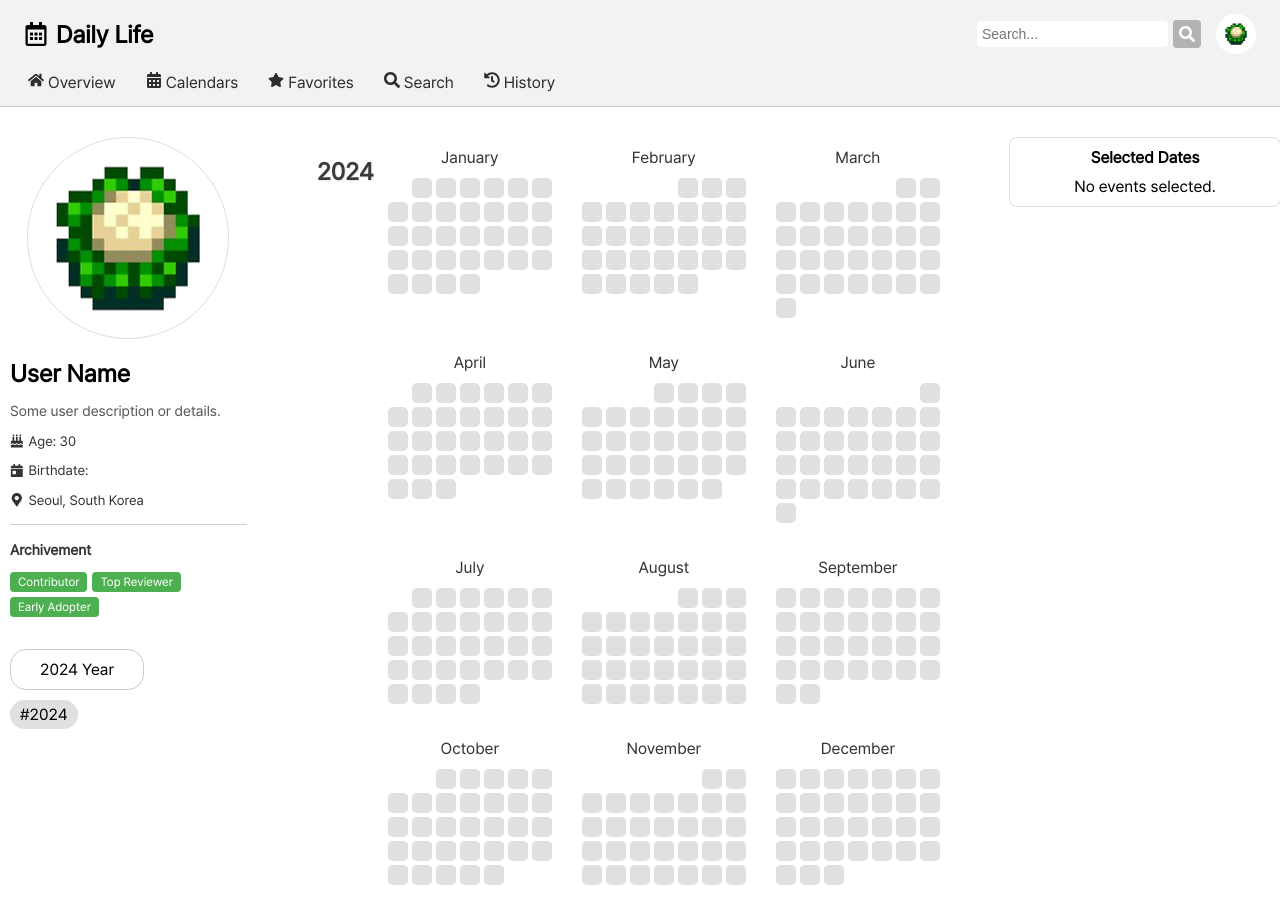
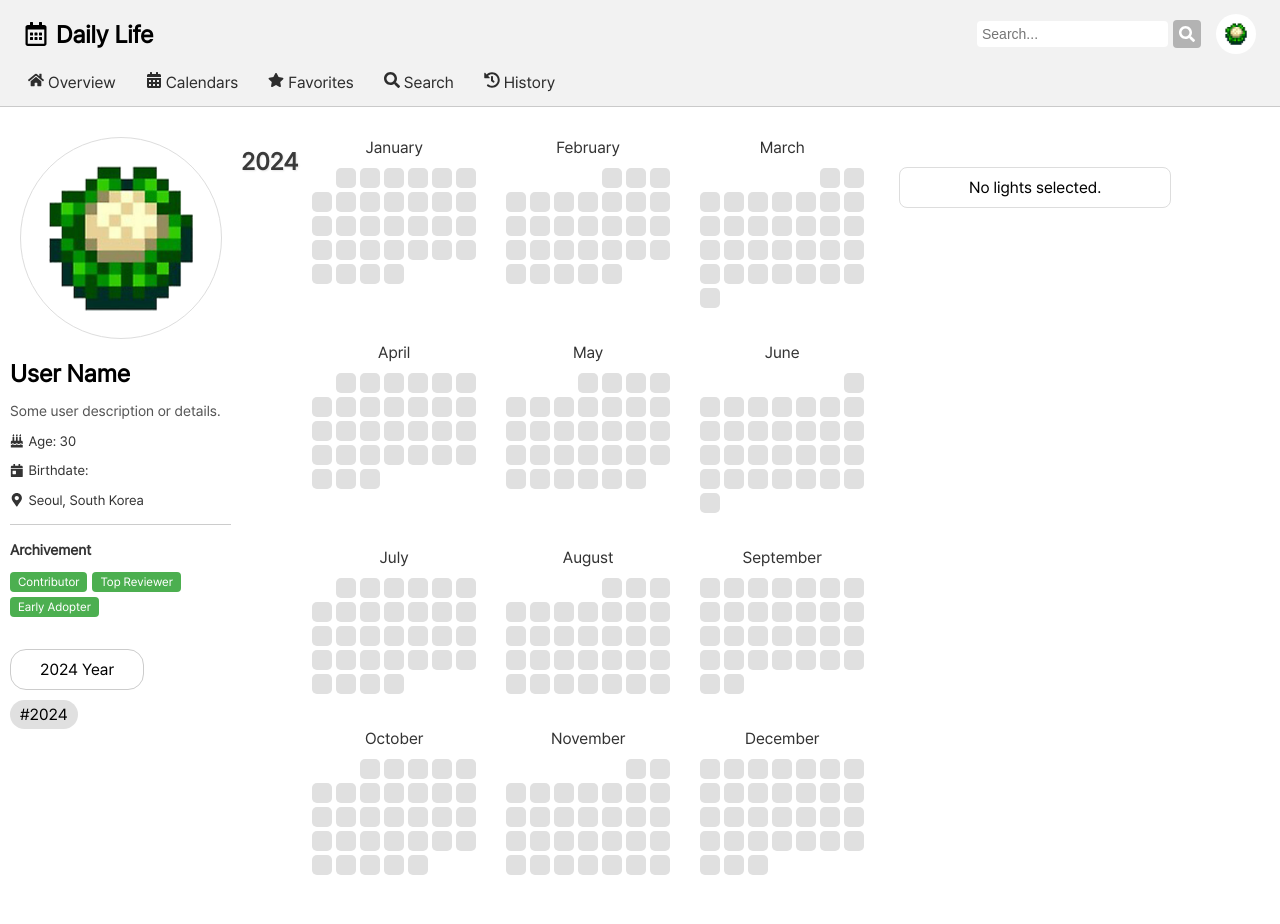
Before and after one commit to Isaac-Seungwon/eternal-light-frontend, a React (Create React App) app: page / in a window 1280 px wide. Shown: the top 924 px of the page. Built offline with nearby package versions, Linux system fonts and the light colour scheme.

Commit message:
update: implement responsive design for Calendar layout

```diff
--- a/src/components/Calendar.css
+++ b/src/components/Calendar.css
@@ -1,9 +1,9 @@
 /* Calendar.css */
 .calendar-container {
     display: flex;
-    flex-direction: row;
+    flex-direction: row; /* 수평 방향으로 정렬 */
     align-items: flex-start;
-    justify-content: center;
+    justify-content: flex-start;
     margin: 0px 0px 20px 0px;
 }
 
@@ -22,24 +22,19 @@
     gap: 10px;
 }
 
-.calendar-wrapper {
-    display: flex;
-    justify-content: center;
-}
-
-@media (max-width: 1450px) {
+@media (max-width: 1400px) {
     .calendar {
         grid-template-columns: repeat(3, 1fr);
     }
 }
 
-@media (max-width: 1150px) {
+@media (max-width: 1170px) {
     .calendar {
         grid-template-columns: repeat(2, 1fr);
     }
 }
 
-@media (max-width: 950px) {
+@media (max-width: 980px) {
     .calendar {
         grid-template-columns: repeat(1, 1fr);
     }
--- a/src/components/Calendar.jsx
+++ b/src/components/Calendar.jsx
@@ -4,8 +4,8 @@ import Month from './Month';
 import './Calendar.css';
 
 const Calendar = ({ year, onDayClick, onTitleHeightChange }) => {
-    const [filledDates, setFilledDates] = useState({});
-    const titleRef = useRef(null);
+    const [filledDates, setFilledDates] = useState({}); // 날짜의 채워짐 상태 관리
+    const titleRef = useRef(null); // 제목 요소 참조
 
     const months = [
         { name: "January", days: 31 },
@@ -22,6 +22,7 @@ const Calendar = ({ year, onDayClick, onTitleHeightChange }) => {
         { name: "December", days: 31 },
     ];
 
+    // 날짜 클릭 핸들러
     const handleToggleDate = (monthIndex, date) => {
         const monthKey = monthIndex + 1;
 
@@ -35,13 +36,13 @@ const Calendar = ({ year, onDayClick, onTitleHeightChange }) => {
                 ...prev[year],
                 [monthKey]: {
                     ...prev[year]?.[monthKey],
-                    [date]: !prev[year]?.[monthKey]?.[date],
+                    [date]: !prev[year]?.[monthKey]?.[date], // 날짜 상태 토글
                 },
             },
         }));
     };
 
-    // 제목 높이를 계산해 전달
+    // 제목 높이를 부모 컴포넌트에 전달
     useEffect(() => {
         if (titleRef.current && onTitleHeightChange) {
             onTitleHeightChange(year, titleRef.current.offsetHeight);
@@ -50,11 +51,13 @@ const Calendar = ({ year, onDayClick, onTitleHeightChange }) => {
 
     return (
         <div className="calendar-container">
+            {/* 캘린더의 연도 제목 표시 */}
             <h2 className="calendar-title" ref={titleRef}>{year}</h2>
             <div className="calendar">
+                {/* 각 월의 Month 컴포넌트를 순회하여 생성 */}
                 {months.map((month, index) => (
+                    <div key={index} className="month-wrapper">
                         <Month
-                        key={index}
                             month={month.name}
                             days={month.days}
                             filledDates={filledDates[year]?.[index + 1] || {}}
@@ -62,6 +65,7 @@ const Calendar = ({ year, onDayClick, onTitleHeightChange }) => {
                             monthIndex={index}
                             year={year}
                         />
+                    </div>
                 ))}
             </div>
         </div>
--- a/src/components/EventList.css
+++ b/src/components/EventList.css
@@ -2,15 +2,16 @@
 .event-list {
     position: relative;
     padding: 10px;
+    margin-left: 25px;
     border: 1px solid #ddd;
     border-radius: 8px;
     max-width: 15.625rem;
-    max-height: 35rem;
+    max-height: 31.5rem;
     overflow-x: hidden;
 }
 
 .event-list:not(:first-child) {
-    margin-top: 30px;
+    margin-top: 40px;
 }
 
 .event-list-title {
@@ -103,3 +104,32 @@
     display: block;
     min-width: 15.625rem;
 }
+
+@media (max-width: 1400px) {
+    .event-list {
+        max-height: 43rem;
+    }
+}
+
+@media (max-width: 1170px) {
+    .event-list {
+        max-height: 65.5rem;
+    }
+}
+
+@media (max-width: 980px) {
+    .event-list {
+        max-height: 133.5rem;
+    }
+}
+
+@media (max-width: 790px) {
+    .event-list {
+        max-height: 31.5rem;
+    }
+
+    .event-list:not(:first-child) {
+        margin-top: 0px;
+        margin-bottom: 20px;
+    }
+}
--- a/src/components/EventList.jsx
+++ b/src/components/EventList.jsx
@@ -29,10 +29,9 @@ const EventList = ({ events }) => {
 
     return (
         <div className="event-list">
-            <span className="event-list-title">Selected Dates</span>
             {Object.entries(groupedEvents).map(([year, months]) => (
                 <div key={year}>
-                    <span className="event-year">- {year} -</span>
+                    <span className="event-list-title event-year">Lights of {year}</span>
                     {Object.entries(months).map(([month, events]) => (
                         <div key={month}>
                             <span className="event-month">{monthNames[month - 1]}</span>
@@ -71,7 +70,7 @@ const EventList = ({ events }) => {
                     ))}
                 </div>
             ))}
-            {events.length === 0 && <span>No events selected.</span>}
+            {events.length === 0 && <span>No lights selected.</span>}
         </div>
     );
 };
--- a/src/components/Header.jsx
+++ b/src/components/Header.jsx
@@ -1,3 +1,4 @@
+// Header.jsx
 import React from 'react';
 import './Header.css';
 import SearchBar from './SearchBar';
--- a/src/components/Modal.css
+++ b/src/components/Modal.css
@@ -1,4 +1,4 @@
-/* Daybox.jsx */
+/* Modal.css */
 .modal-overlay {
     position: fixed;
     top: 0;
--- a/src/components/Month.css
+++ b/src/components/Month.css
@@ -1,3 +1,4 @@
+/* Month.css */
 .month {
     padding: 0.625rem; /* 10px */
     display: flex;
--- a/src/components/Searchbar.css
+++ b/src/components/Searchbar.css
@@ -1,3 +1,4 @@
+/* SearchBar.css */
 .search-bar {
     display: flex;
     align-items: center;
--- a/src/components/Selectbox.css
+++ b/src/components/Selectbox.css
@@ -1,3 +1,4 @@
+/* SelectBox.css */
 .select-box {
     display: inline-block;
     position: relative;
--- a/src/pages/Homepage.css
+++ b/src/pages/Homepage.css
@@ -1,4 +1,3 @@
-/* Homepage.css */
 .HomePage {
     display: flex;
     flex-direction: row;
@@ -8,50 +7,53 @@
     margin: 0 auto;
 }
 
-.section-1, .section-2, .section-3 {
+.section-1 {
+    flex: 1;
+    min-width: 12.5rem; /* 200px */
     padding: 0.625rem; /* 10px */
 }
 
-.section-1 {
-    flex: 1;
-    min-width: 12.5rem; /* 200px */
-}
-
 .section-2 {
-    flex: 3.1;
+    flex: 4.7;
     display: flex;
     flex-direction: column;
     min-width: 21.875rem; /* 350px */
     overflow-y: auto;
 }
 
-.section-3 {
-    flex: 1;
-    min-width: 15.625rem; /* 250px */
-    justify-items: center;
+.year-container {
+    display: flex;
+    align-items: flex-start;
+    margin-bottom: 2rem;
 }
 
-.HomePage-title {
-    font-size: 1rem; /* 16px */
-    font-weight: bold;
-    color: #333;
-    text-align: center;
-    margin: 0.9375rem 0; /* 15px 0 */
+.year-container .Calendar {
+    flex: 2;
 }
 
-.divider {
-    width: 100%;
-    height: 0.0625rem; /* 1px */
-    background-color: #ccc;
-    margin: 0.5rem 0; /* 8px 0 */
+.year-container .EventList {
+    flex: 1;
+    margin-left: 1rem;
 }
 
-@media (max-width: 48rem) { /* 768px */
+.calendar-divider {
+    width: 100%;
+    height: 1px;
+    background-color: #ccc;
+    margin: 20px 0;
+}
+
+@media (max-width: 790px) {
     .HomePage {
         flex-direction: column;
     }
 
-    .section-1, .section-2, .section-3 {
+    .section-1, .section-2 {
         width: 100%;
     }
+
+    .year-container {
+        flex-direction: column;
+        align-items: center;
+    }
 }
--- a/src/pages/Homepage.jsx
+++ b/src/pages/Homepage.jsx
@@ -1,4 +1,3 @@
-// Homepage.jsx
 import React, { useState, useRef } from 'react';
 import Calendar from '../components/Calendar';
 import SelectBox from '../components/SelectBox';
@@ -89,20 +88,16 @@ const HomePage = () => {
                 />
             </div>
             <div className="section-2">
-                {/* 연도별 Calendar 컴포넌트 렌더링 */}
-                {transitions((style, year, _, index) => (
-                    <animated.div style={style} key={year}>
-                        {index > 0 && <div className="divider" />} {/* 각 연도 사이에 구분선 추가 */}
+                {/* 연도별 Calendar와 EventList 쌍으로 렌더링 */}
+                {transitions((style, year) => (
+                    <animated.div style={style} key={year} className="year-container">
                         <div ref={(el) => (calendarRefs.current[year] = el)}> {/* 특정 연도에 대한 참조 저장 */}
-                            <Calendar year={year} onDayClick={handleDayboxClick} /> {/* 달력 컴포넌트 */}
+                            <Calendar year={year} onDayClick={handleDayboxClick} /> {/* 캘린더 컴포넌트 */}
+                            {/* 마지막 연도가 아닐 때만 구분선 렌더링 */}
+                            {year !== years[years.length - 1] && <div className="calendar-divider"></div>}
                         </div>
+                        <EventList year={year} events={getEventsForYear(year)} /> {/* 해당 연도의 이벤트 리스트 */}
                     </animated.div>
-                ))}
-            </div>
-            <div className="section-3">
-                {/* 연도별 이벤트 목록 렌더링 */}
-                {years.map((year) => (
-                    <EventList key={year} year={year} events={getEventsForYear(year)} />
                 ))}
             </div>
         </div>
```
Also changed, not shown: src/components/Selectbox.jsx (+33 -24 lines). Lines whose indentation alone changed are shown as unchanged.
